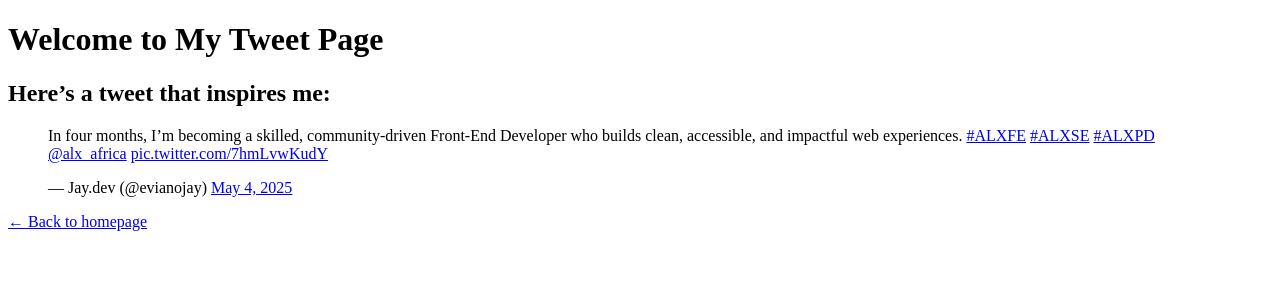
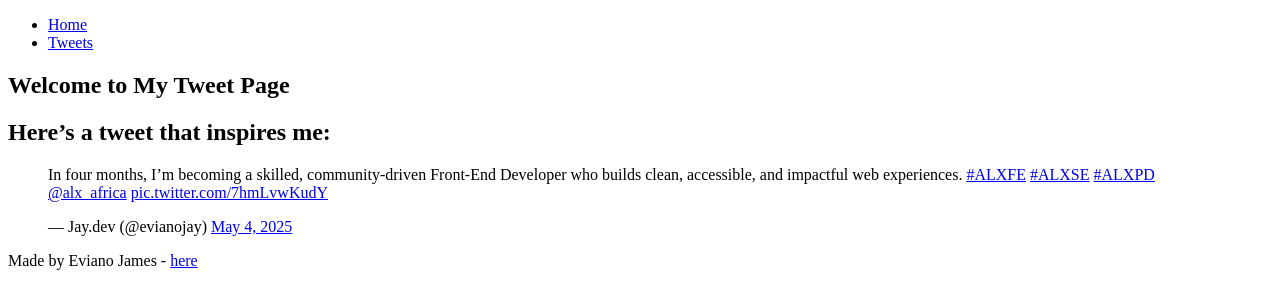
Before and after one commit to Evianojay/My_First_Portfolio, a plain HTML site: page html_basic/tweets.html in a window 1280 px wide. Drawn offline with Linux system fonts and the light colour scheme.

Commit message:
Update index.html and add tweets.html with structured layout

```diff
--- a/html_basic/tweets.html
+++ b/html_basic/tweets.html
@@ -6,13 +6,21 @@
     <title>My First Portfolio</title>
 </head>
 <body>
+    <header>
+        <ul>
+            <li><a href="index.html">Home</a></li>
+            <li><a href="tweets.html">Tweets</a></li>
+        </ul>
+    </header>
+    <main>
+        <article>
             <h1>Welcome to My Tweet Page</h1>
-    <h2>Here’s a tweet that inspires me:</h2>
+            <h2>Here&#8217;s a tweet that inspires me:</h2>
 
             <!-- Embedded tweet -->
             <blockquote class="twitter-tweet">
             <p lang="en" dir="ltr">
-            In four months, I’m becoming a skilled, community-driven Front-End Developer who builds clean, accessible, and impactful web experiences.
+                In four months, I&#8217;m becoming a skilled, community-driven Front-End Developer who builds clean, accessible, and impactful web experiences.
                 <a href="https://twitter.com/hashtag/ALXFE?src=hash&amp;ref_src=twsrc%5Etfw">#ALXFE</a>
                 <a href="https://twitter.com/hashtag/ALXSE?src=hash&amp;ref_src=twsrc%5Etfw">#ALXSE</a>
                 <a href="https://twitter.com/hashtag/ALXPD?src=hash&amp;ref_src=twsrc%5Etfw">#ALXPD</a>
@@ -23,8 +31,8 @@
             <a href="https://twitter.com/evianojay/status/1918980186118246884?ref_src=twsrc%5Etfw">May 4, 2025</a>
             </blockquote>
             <script async src="https://platform.twitter.com/widgets.js" charset="utf-8"></script>
-
-    <!-- Link back to homepage -->
-    <p><a href="index.html">← Back to homepage</a></p>
+        </article>
+        <footer><p>Made by Eviano James - <a href="https://bit.ly/evianojames" target="_blank">here</a></p></footer>
+    </main>
 </body>
 </html>
```
Also changed, not shown: html_basic/index.html (+14 -2 lines). Lines whose indentation alone changed are shown as unchanged.
